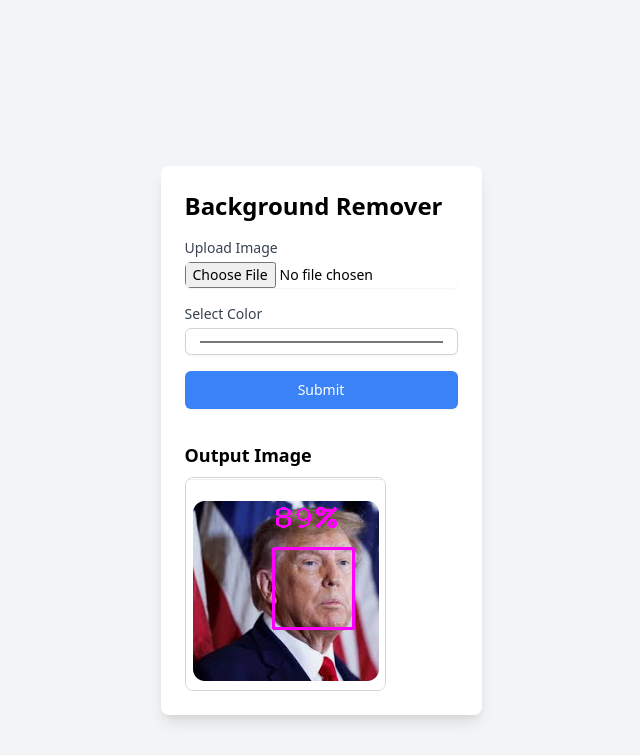
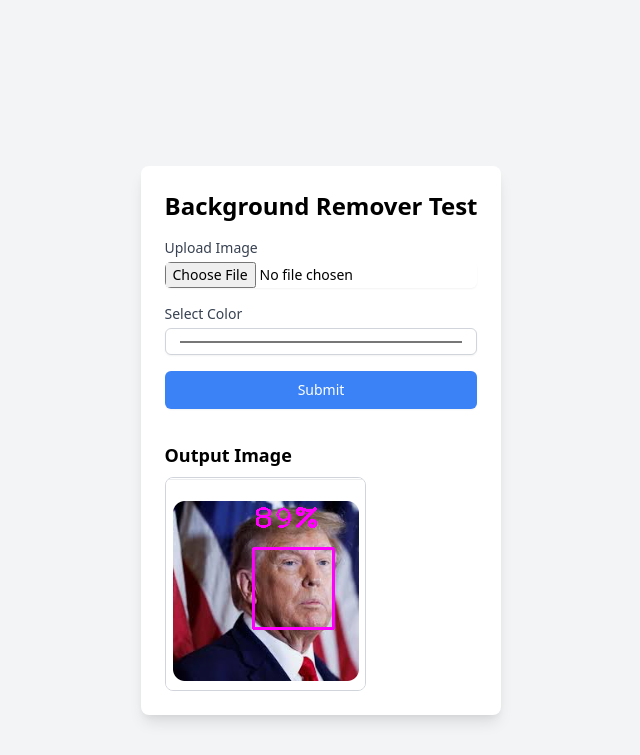
Before and after one commit to Faraaz304/CV-MAX, a Flask app: page /background_remover in a window 1280 px wide. Shown: the top 755 px of the page, without its empty margins (319-959 px from the left). Run offline with Flask 3, Linux system fonts and the light colour scheme.

Commit message:
Update baground_remover.html

```diff
--- a/templates/baground_remover.html
+++ b/templates/baground_remover.html
@@ -9,7 +9,7 @@
 </head>
 <body class="bg-gray-100 h-screen flex flex-col justify-center items-center">
     <div class="max-w-md mx-auto p-6 bg-white rounded-lg shadow-lg mt-20">
-        <h1 class="text-2xl font-bold mb-4">Background Remover</h1>
+        <h1 class="text-2xl font-bold mb-4">Background Remover Test</h1>
 
         <!-- Form for uploading image and selecting color -->
         <form action="" method="post" enctype="multipart/form-data" class="space-y-4">
```
